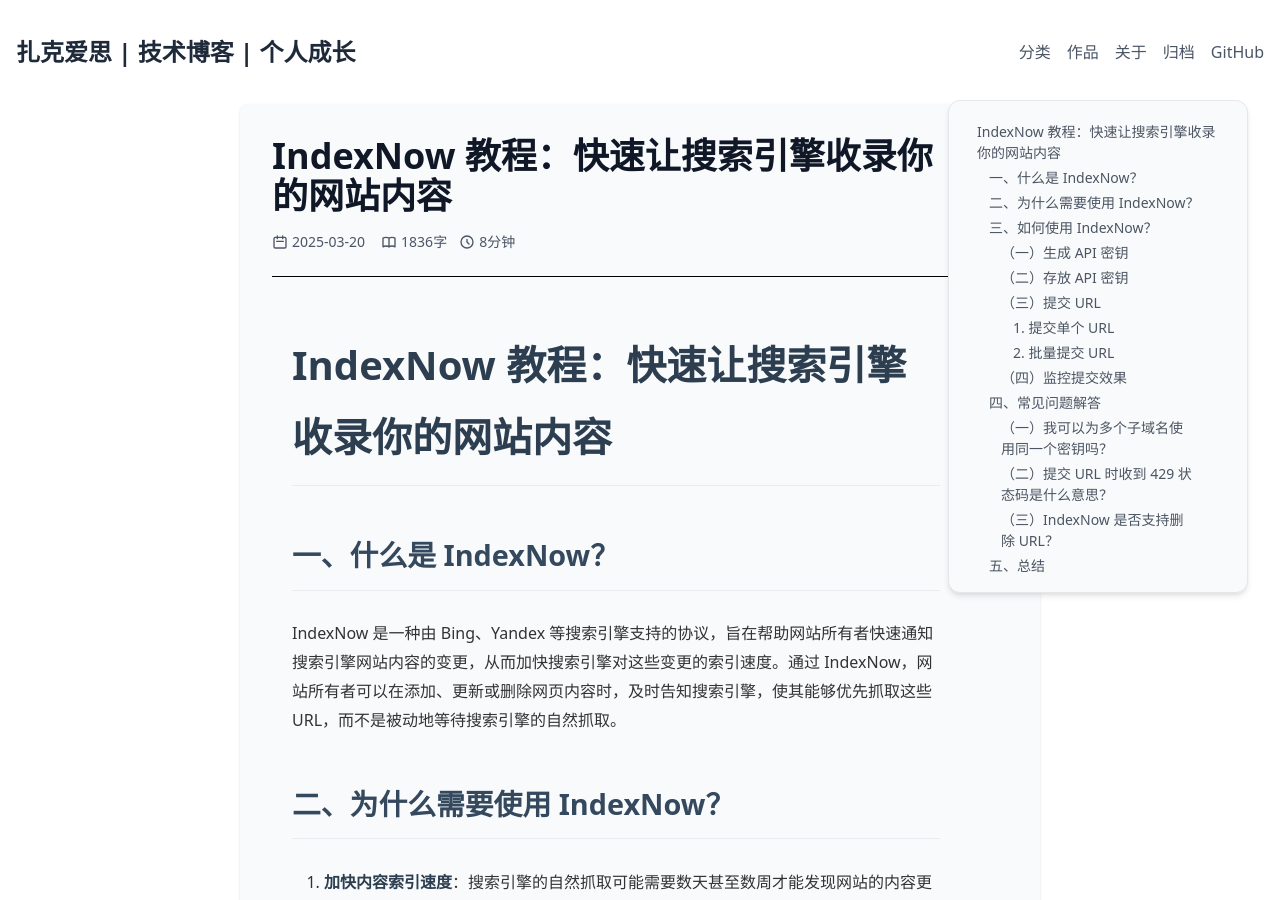
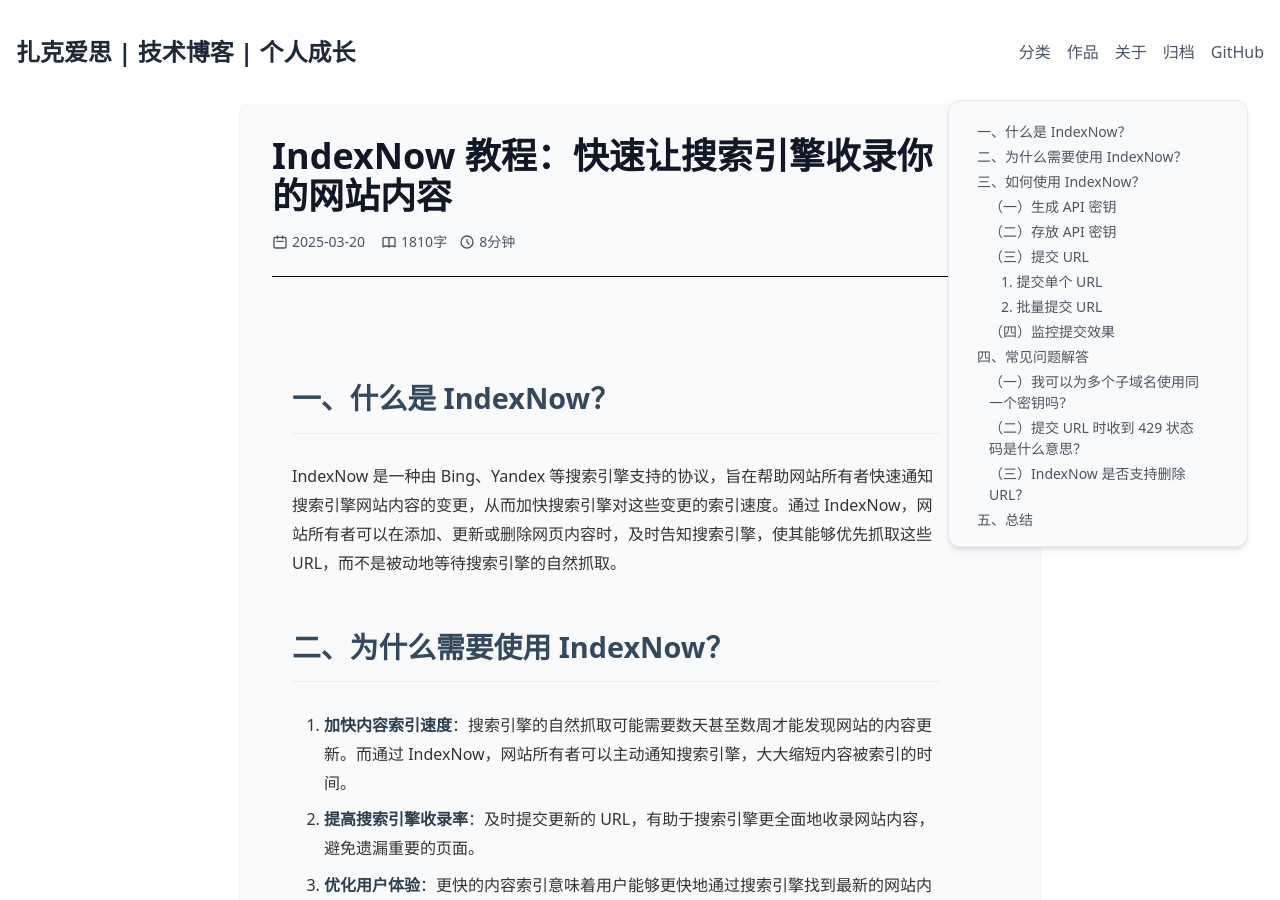
Before and after one commit to zachthinking/zachthinking.github.io, a Jekyll site: the page built from _posts/2025-03-21-index-now.md, in a window 1280 px wide and 900 px high. Built offline with Jekyll 4.4.1, drawn with Linux system fonts in a browser that asks for light colours; comment, search, counter and statistics services are not loaded; the table of contents is made by our own code.

Commit message:
去掉h1

```diff
--- a/_posts/2025-03-21-index-now.md
+++ b/_posts/2025-03-21-index-now.md
@@ -7,7 +7,6 @@ tags: [IndexNow, 搜索引擎, 网站优化]
 toc: true
 ---
 
-# IndexNow 教程：快速让搜索引擎收录你的网站内容
 
 ## 一、什么是 IndexNow？
 
```
Also changed, not shown: _posts/2025-03-19-rdap.md (+0 -1 lines).
